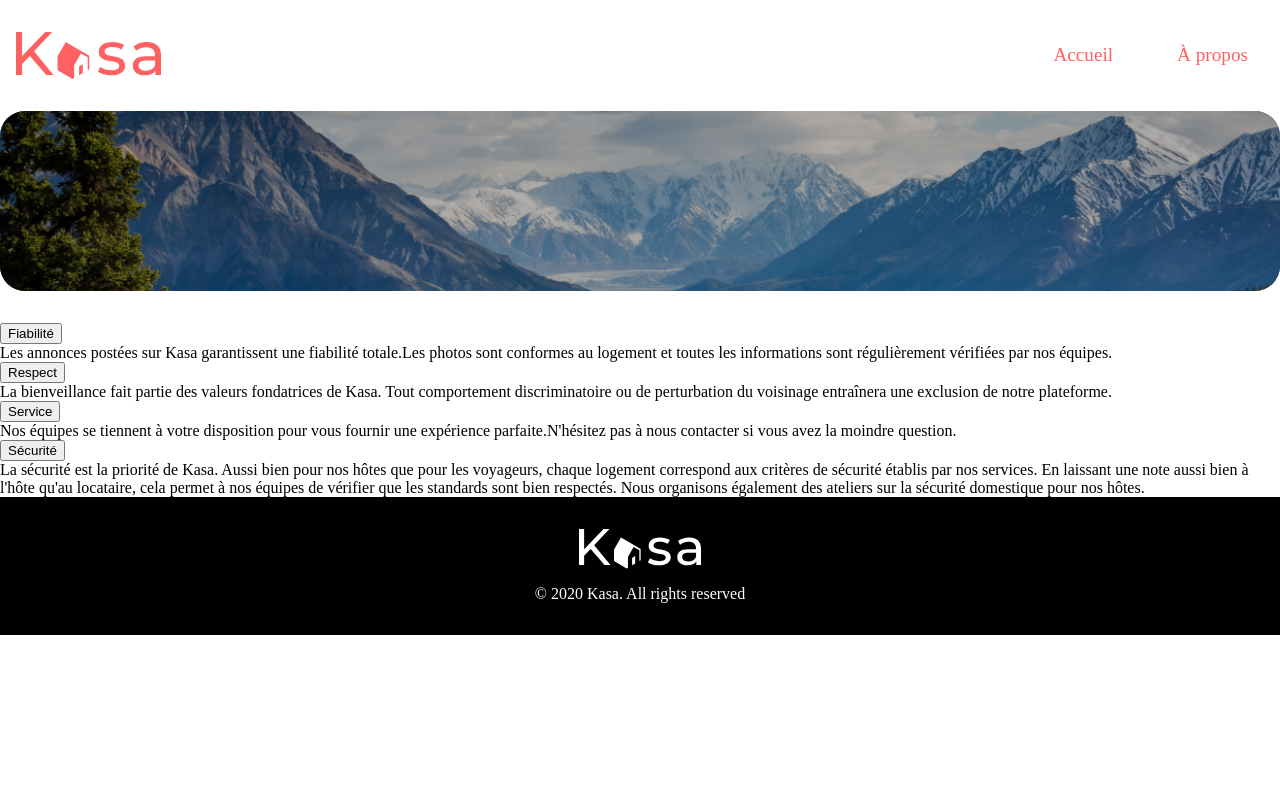
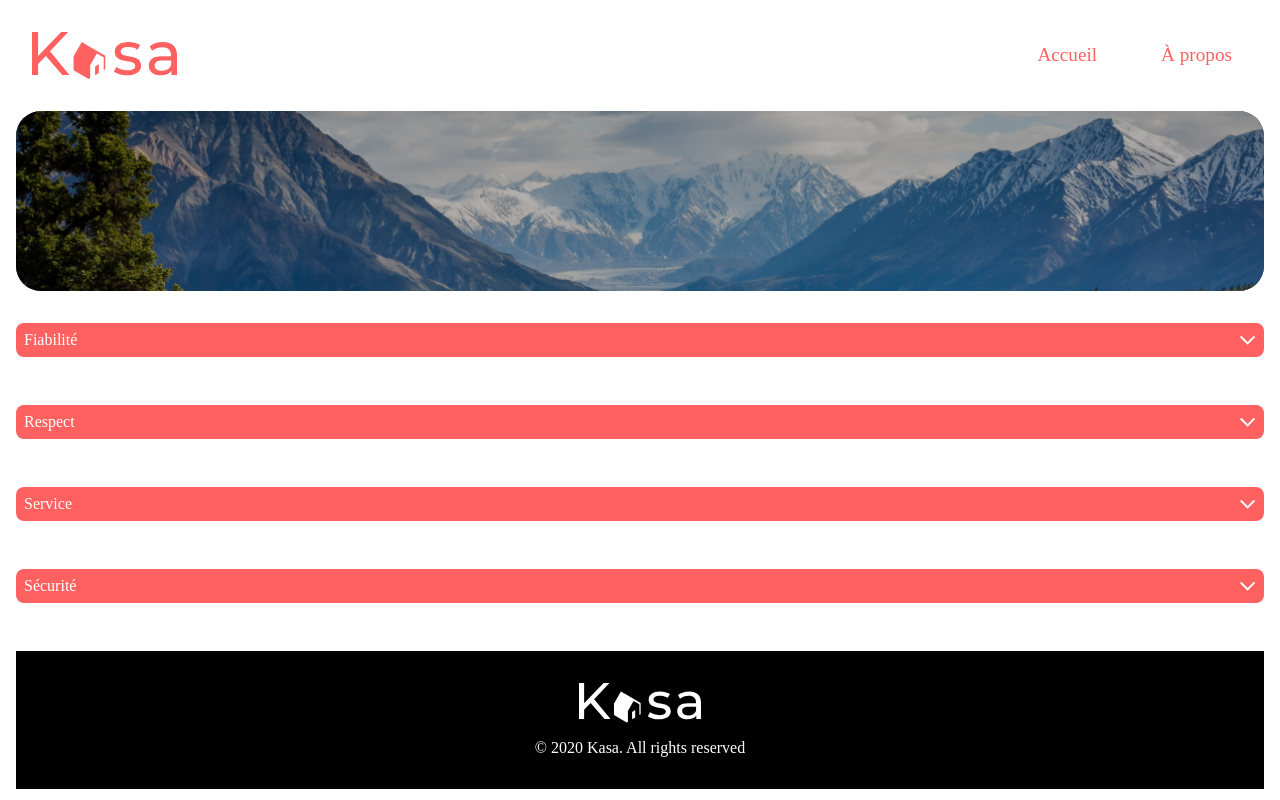
Before and after one commit to DilhanC/Kasa, a React (Create React App) app: page /aboutus in a window 1280 px wide. Built offline with nearby package versions, Linux system fonts and the light colour scheme.

Commit message:
collapse

```diff
--- a/src/components/Collapse.jsx
+++ b/src/components/Collapse.jsx
@@ -1,16 +1,23 @@
 import React from "react"
+import { useState } from "react"
+import Vector from "../assets/Vector.svg"
 
 export default function Collapse(props) {
+    const [active, setActive] = useState(false)
 
+    const clicked = e => {
+        setActive(!active)
+    }
 
-return (
-    <div>
-        <button key={props.id} className="infoHeader">
-            {props.title}
-        </button>
-        <div className="txt">
-            {props.text}
+    return (
+        <div className="accordion">
+            <div className="accordion__title" onClick={clicked}>
+                {props.title}
+                <img src={Vector} alt="boutton" />
+            </div>
+            <div className={`accordion__content ${active && "active"}`}>
+                {props.text}
+            </div>
         </div>
-    </div>
-)
+    )
 }
--- a/src/pages/AboutUs.jsx
+++ b/src/pages/AboutUs.jsx
@@ -8,24 +8,20 @@ import Collapse from "../components/Collapse"
 export default function AboutUs() {
     const info = [
         {
-            id: 1,
             title: "Fiabilité",
             text:
               "Les annonces postées sur Kasa garantissent une fiabilité totale.Les photos sont conformes au logement et toutes les informations sont régulièrement vérifiées par nos équipes."
           },
           {
-            id: 2,
             title: "Respect",
             text:
               "La bienveillance fait partie des valeurs fondatrices de Kasa. Tout comportement discriminatoire ou de perturbation du voisinage entraînera une exclusion de notre plateforme."
           },
           {
-            id: 3,
             title: "Service",
             text: "Nos équipes se tiennent à votre disposition pour vous fournir une expérience parfaite.N'hésitez pas à nous contacter si vous avez la moindre question."
           },
           {
-            id: 4,
             title: "Sécurité",
             text: "La sécurité est la priorité de Kasa. Aussi bien pour nos hôtes que pour les voyageurs, chaque logement correspond aux critères de sécurité établis par nos services. En laissant une note aussi bien à l'hôte qu'au locataire, cela permet à nos équipes de vérifier que les standards sont bien respectés. Nous organisons également des ateliers sur la sécurité domestique pour nos hôtes."
           }
@@ -37,9 +33,11 @@ export default function AboutUs() {
             <div className="banner">
                 <img className="bannerImg" src={imgAboutUs} alt="représentation de montagne"/>
             </div>
-            {info.map((el) => {
-              return <Collapse title={el.title} text={el.text} key={el.id} />
-            })}
+            <div className="accordions">
+              {info.map((el) => {
+                return <Collapse title={el.title} text={el.text} />
+              })}
+            </div>
             <Footer />
         </div>
     )
--- a/src/styles/AboutUs.css
+++ b/src/styles/AboutUs.css
@@ -0,0 +1,33 @@
+.accordion__title {
+    background-color: #FF6060;
+    color: white;
+    padding: 0.5rem;
+    border-radius: 0.5rem;
+}
+
+.accordion__content {
+    background-color: #F6F6F6;
+    border-radius: 1rem;
+    padding: 1rem;
+    color: #FF6060;
+    font-size: larger;
+}
+
+.accordion {
+    margin-bottom: 1rem;
+}
+
+.accordion__title {
+    display: flex;
+    justify-content: space-between;
+}
+
+.false {
+    visibility: hidden;
+    opacity: 0;
+    height: 0;
+}
+
+.active {
+    transition: all .2s ease-in;
+}
--- a/src/styles/Footer.css
+++ b/src/styles/Footer.css
@@ -5,4 +5,5 @@
     color: white;
     align-items: center;
     padding: 2rem 0 1rem 0;
+    margin: unset;
 }
--- a/src/styles/index.css
+++ b/src/styles/index.css
@@ -3,6 +3,6 @@ body {
     font-family: "Montserrat", "sans-serif";
     background-color: #ffffff;
     max-width: 1440px;
-    margin: 0 auto;
+    margin: 0 1rem;
     box-sizing: border-box;
 }
```
Also changed, not shown: src/assets/Vector.svg (added).
